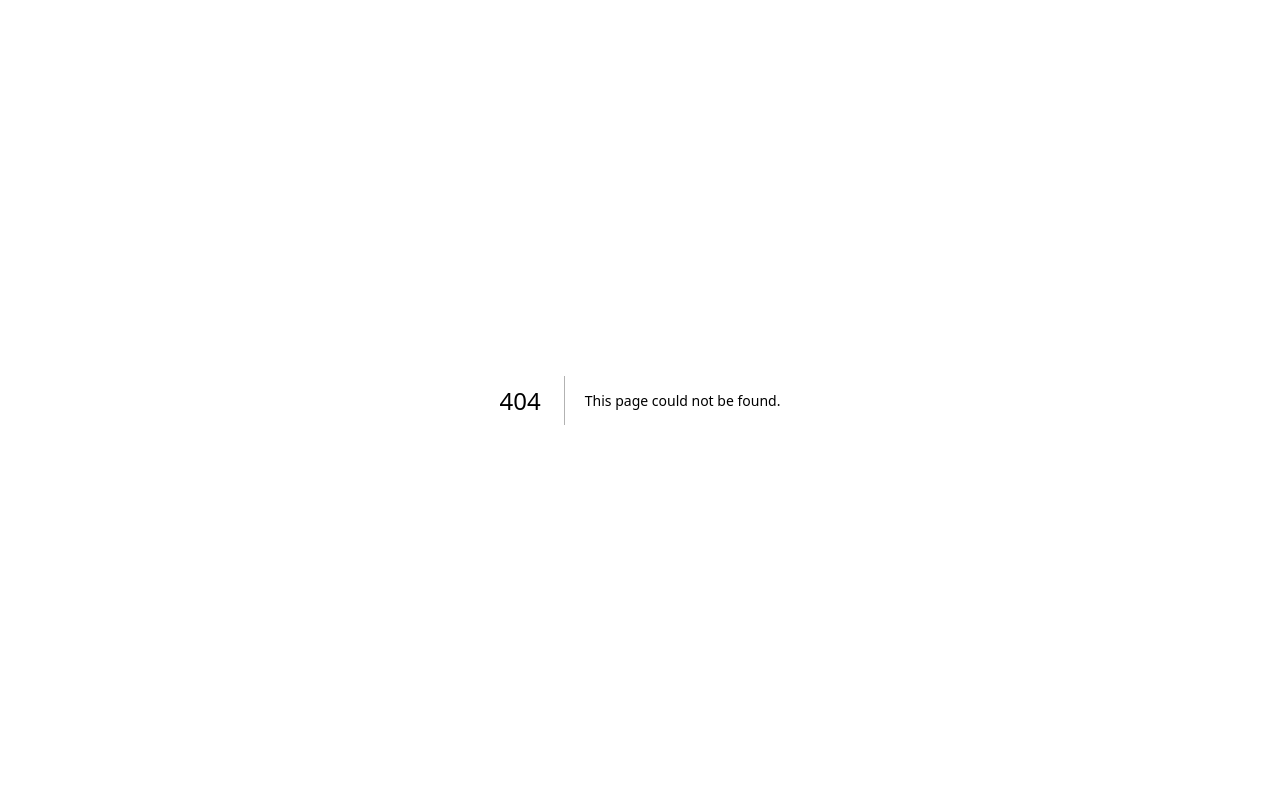
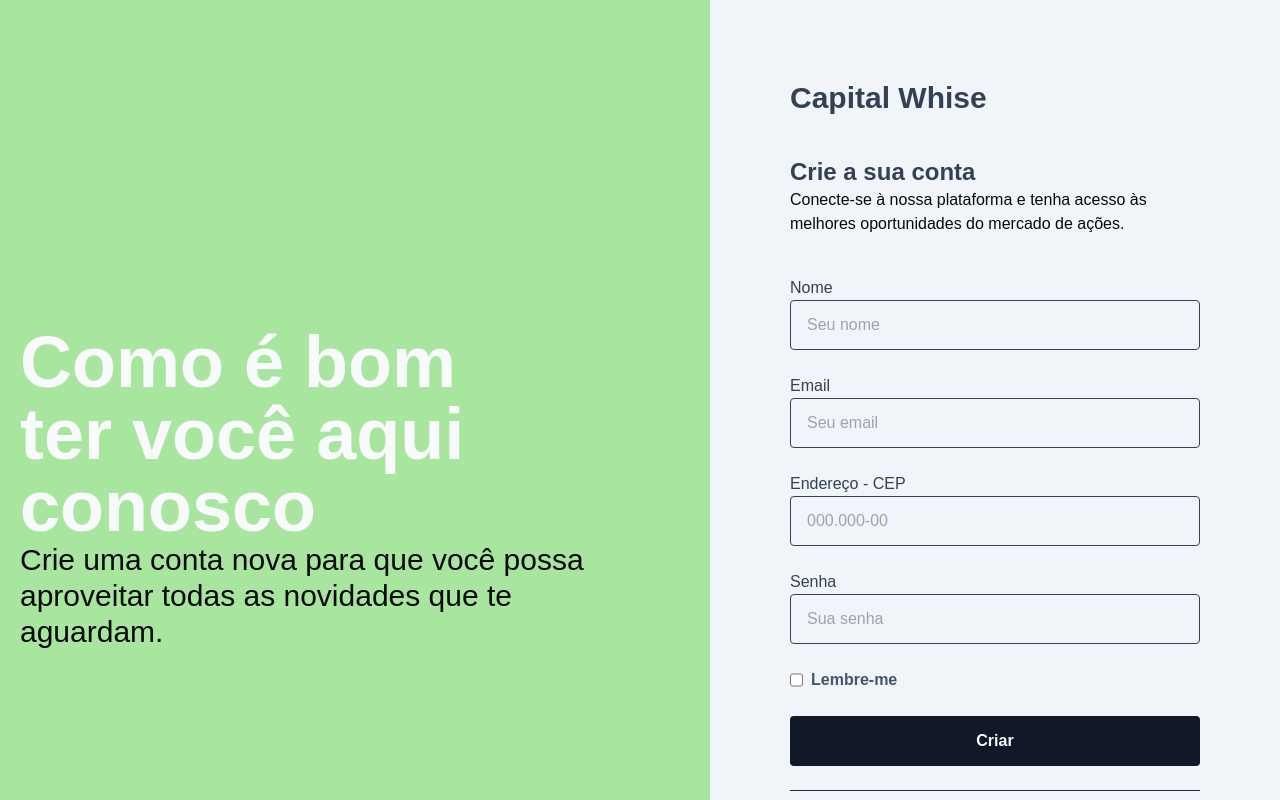
Before and after one commit to Dom-Garotom/Capital-whise, a Next.js app: page /signUp in a window 1280 px wide. Before the commit this address had no page. Shown: the top 800 px of the page. Built offline with nearby package versions, Linux system fonts and the light colour scheme.

Commit message:
feat: criando a page de signUp

```diff
--- /dev/null
+++ b/src/app/signUp/page.tsx
@@ -0,0 +1,42 @@
+import Input from "@/components/atomo/input"
+import Form from "@/components/molecula/formDefault"
+import HeaderForm from "@/components/molecula/headerForm"
+
+export default function signUp() {
+    return (
+        <div className="w-full h-[100vh] bg-slate-100">
+            <section className=" w-full flex  flex-col lg:flex-row items-center justify-between bg-[#A8E59F] ">
+                <HeaderForm variant="sinUp" />
+                <div className="bg-slate-100 lg:max-w-[570px]  lg:min-h-[100vh] w-full flex flex-col text-start p-[20px] sm:p-[80px]  ">
+                    <Form variant="sinUp">
+                        <Input
+                            label="Nome"
+                            placeholder="Seu nome"
+                        />
+
+                        <Input
+                            label="Email"
+                            placeholder="Seu email"
+                        />
+
+                        {/* <Input
+                            label="Seu CPF"
+                            placeholder="000.000-00"
+                        /> */}
+
+                        <Input
+                            label="Endereço - CEP"
+                            placeholder="000.000-00"
+                        />
+
+                        <Input
+                            label="Senha"
+                            placeholder="Sua senha"
+                        />
+
+                    </Form>
+                </div>
+            </section>
+        </div>
+    )
+}
```
